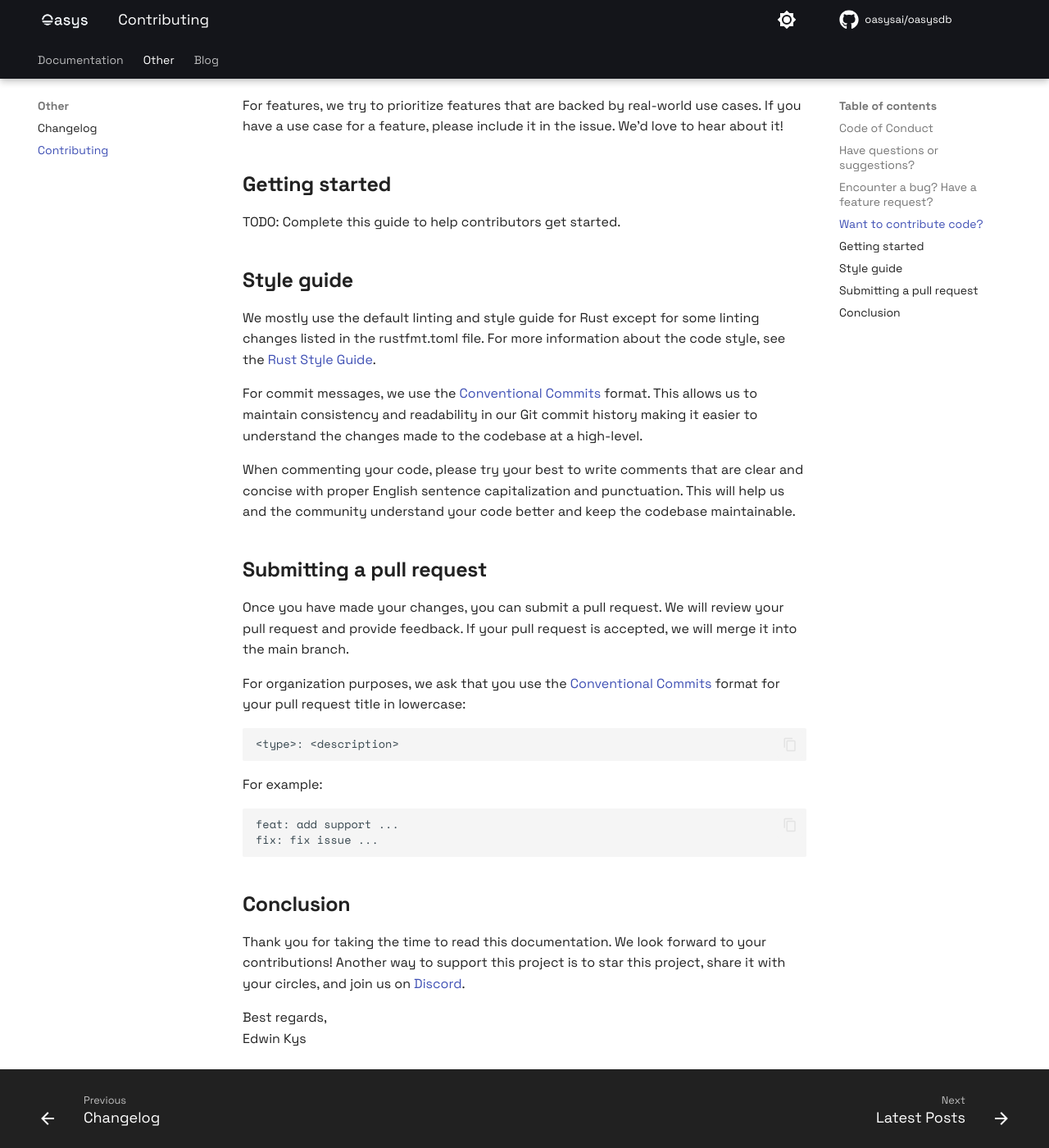
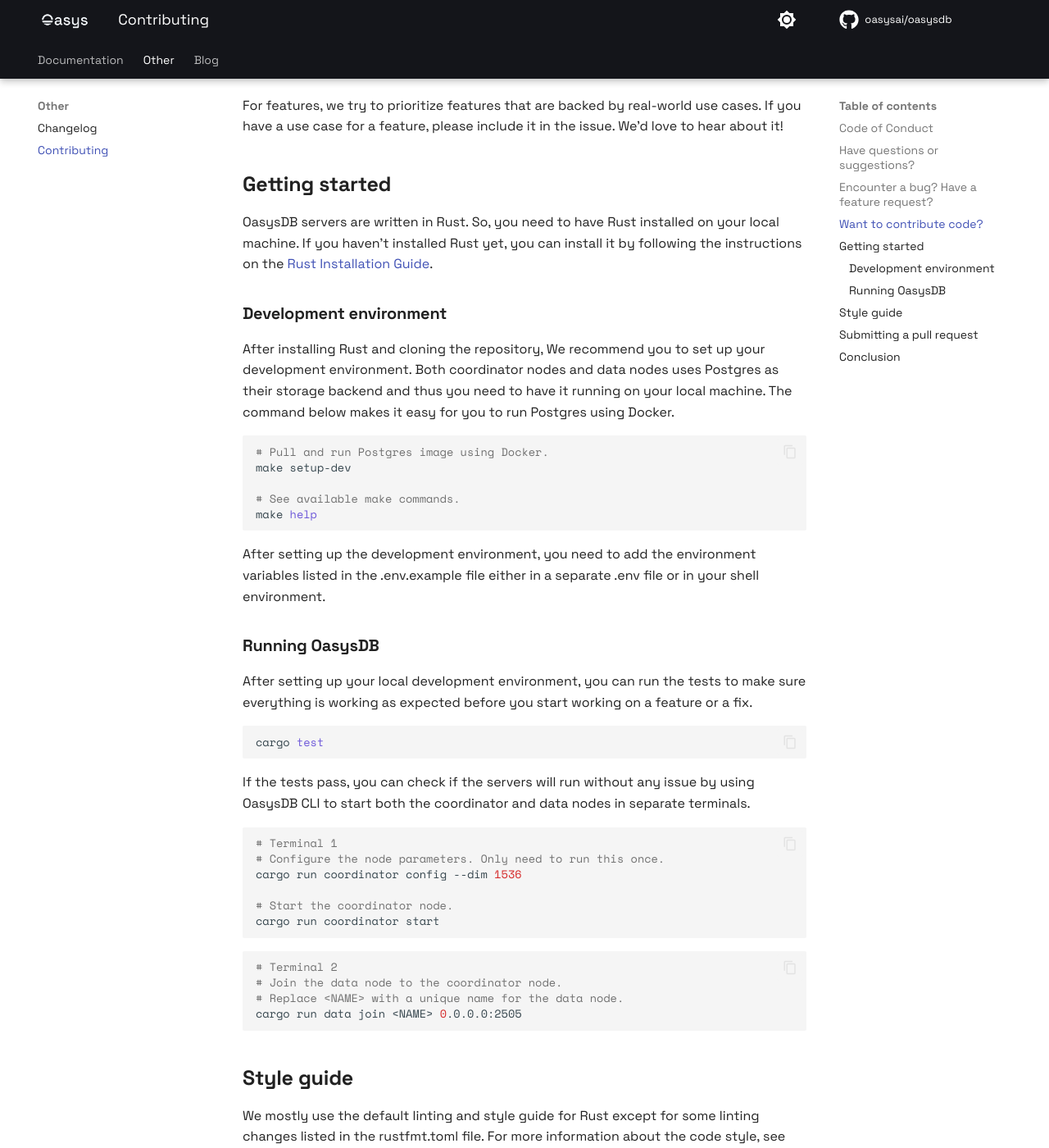
Before and after one commit to oasysai/oasysdb, an MkDocs documentation site: the page built from docs/contributing.md, in a window 1280 px wide and 1400 px high, scrolled down 1156 px. Shown: the whole window at 82% size. Built offline with MkDocs 1.6.1 and Material for MkDocs 9.7.7, drawn with Linux system fonts in a browser that asks for light colours; comment, search, counter and statistics services are not loaded.

Commit message:
docs: add get started contributing guide

````diff
--- a/docs/contributing.md
+++ b/docs/contributing.md
@@ -47,7 +47,59 @@
 
 ## Getting started
 
-TODO: Complete this guide to help contributors get started.
+OasysDB servers are written in Rust. So, you need to have Rust installed on your
+local machine. If you haven't installed Rust yet, you can install it by
+following the instructions on the [Rust Installation Guide][rustup].
+
+### Development environment
+
+After installing Rust and cloning the repository, We recommend you to set up
+your development environment. Both coordinator nodes and data nodes uses
+Postgres as their storage backend and thus you need to have it running on your
+local machine. The command below makes it easy for you to run Postgres using
+Docker.
+
+```sh
+# Pull and run Postgres image using Docker.
+make setup-dev
+
+# See available make commands.
+make help
+```
+
+After setting up the development environment, you need to add the environment
+variables listed in the .env.example file either in a separate .env file or in
+your shell environment.
+
+### Running OasysDB
+
+After setting up your local development environment, you can run the tests to
+make sure everything is working as expected before you start working on a
+feature or a fix.
+
+```sh
+cargo test
+```
+
+If the tests pass, you can check if the servers will run without any issue by
+using OasysDB CLI to start both the coordinator and data nodes in separate
+terminals.
+
+```sh
+# Terminal 1
+# Configure the node parameters. Only need to run this once.
+cargo run coordinator config --dim 1536
+
+# Start the coordinator node.
+cargo run coordinator start
+```
+
+```sh
+# Terminal 2
+# Join the data node to the coordinator node.
+# Replace <NAME> with a unique name for the data node.
+cargo run data join <NAME> 0.0.0.0:2505
+```
 
 ## Style guide
 
````
